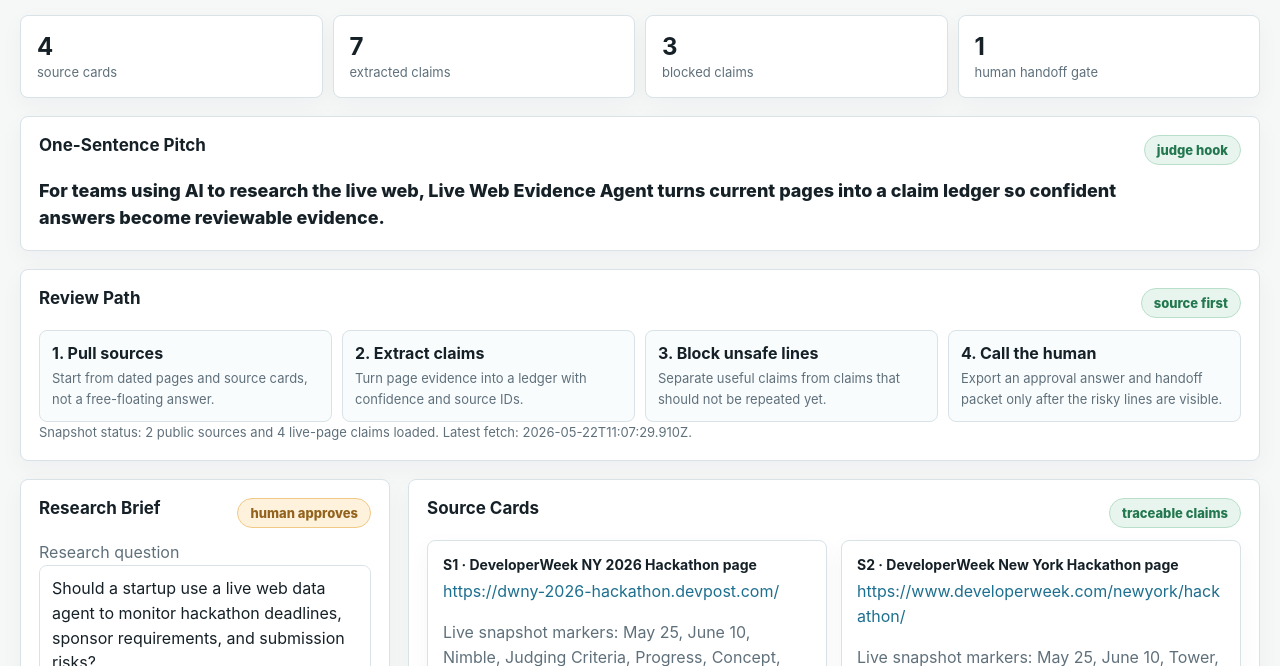
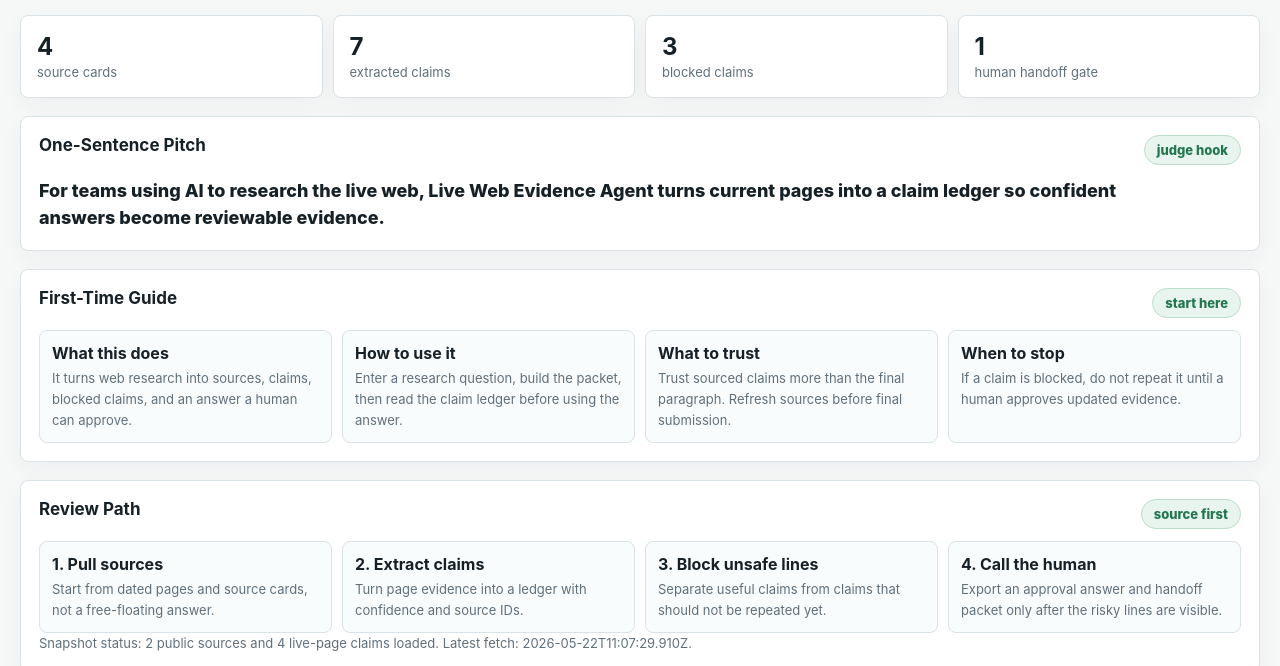
Before and after one commit to daideguchi/live-web-evidence-agent, a website: page index.html in a window 1280 px wide. Shown: the part 134-800 px from the top of the page. Drawn offline with Linux system fonts and the light colour scheme.

Commit message:
Add beginner-friendly Japanese guidance

```diff
--- a/index.html
+++ b/index.html
@@ -247,6 +247,19 @@
       <p class="pitch-line">For teams using AI to research the live web, Live Web Evidence Agent turns current pages into a claim ledger so confident answers become reviewable evidence.</p>
     </section>
 
+    <section class="panel judge-hook" aria-label="first time guide">
+      <div class="panel-title">
+        <h2>First-Time Guide</h2>
+        <span class="pill good">start here</span>
+      </div>
+      <div class="flow">
+        <div class="flow-step"><strong>What this does</strong><span>It turns web research into sources, claims, blocked claims, and an answer a human can approve.</span></div>
+        <div class="flow-step"><strong>How to use it</strong><span>Enter a research question, build the packet, then read the claim ledger before using the answer.</span></div>
+        <div class="flow-step"><strong>What to trust</strong><span>Trust sourced claims more than the final paragraph. Refresh sources before final submission.</span></div>
+        <div class="flow-step"><strong>When to stop</strong><span>If a claim is blocked, do not repeat it until a human approves updated evidence.</span></div>
+      </div>
+    </section>
+
     <section class="panel review-path" aria-label="judge review path">
       <div class="panel-title">
         <h2>Review Path</h2>
@@ -380,6 +393,16 @@
         'One-Sentence Pitch': '一言でいうと',
         'judge hook': '審査員向けの刺しどころ',
         'For teams using AI to research the live web, Live Web Evidence Agent turns current pages into a claim ledger so confident answers become reviewable evidence.': 'AIでライブWeb調査をするチームのために、現在のページを主張台帳に変え、自信満々の回答をレビュー可能な証拠に変えます。',
+        'First-Time Guide': 'はじめての方へ',
+        'start here': 'まずここを見る',
+        'What this does': '何をする道具か',
+        'It turns web research into sources, claims, blocked claims, and an answer a human can approve.': 'Web調査を、情報源、主張、止めるべき主張、人間が承認できる回答に分けます。',
+        'How to use it': 'どう使うか',
+        'Enter a research question, build the packet, then read the claim ledger before using the answer.': '調査したい質問を入れ、証拠パケットを作り、回答を使う前に主張台帳を読みます。',
+        'What to trust': 'どこを信じるか',
+        'Trust sourced claims more than the final paragraph. Refresh sources before final submission.': '最後の文章より、情報源付きの主張を重視します。最終提出前には情報源を更新します。',
+        'When to stop': '止まるべき時',
+        'If a claim is blocked, do not repeat it until a human approves updated evidence.': 'ブロックされた主張は、人間が更新証拠を承認するまで繰り返しません。',
         'Review Path': 'レビュー手順',
         'source first': '情報源が先',
         '1. Pull sources': '1. 情報源を集める',
```
Also changed, not shown: README.ja.md (+18 -0 lines), media/live-web-evidence-agent-full.png, 1 other file.
